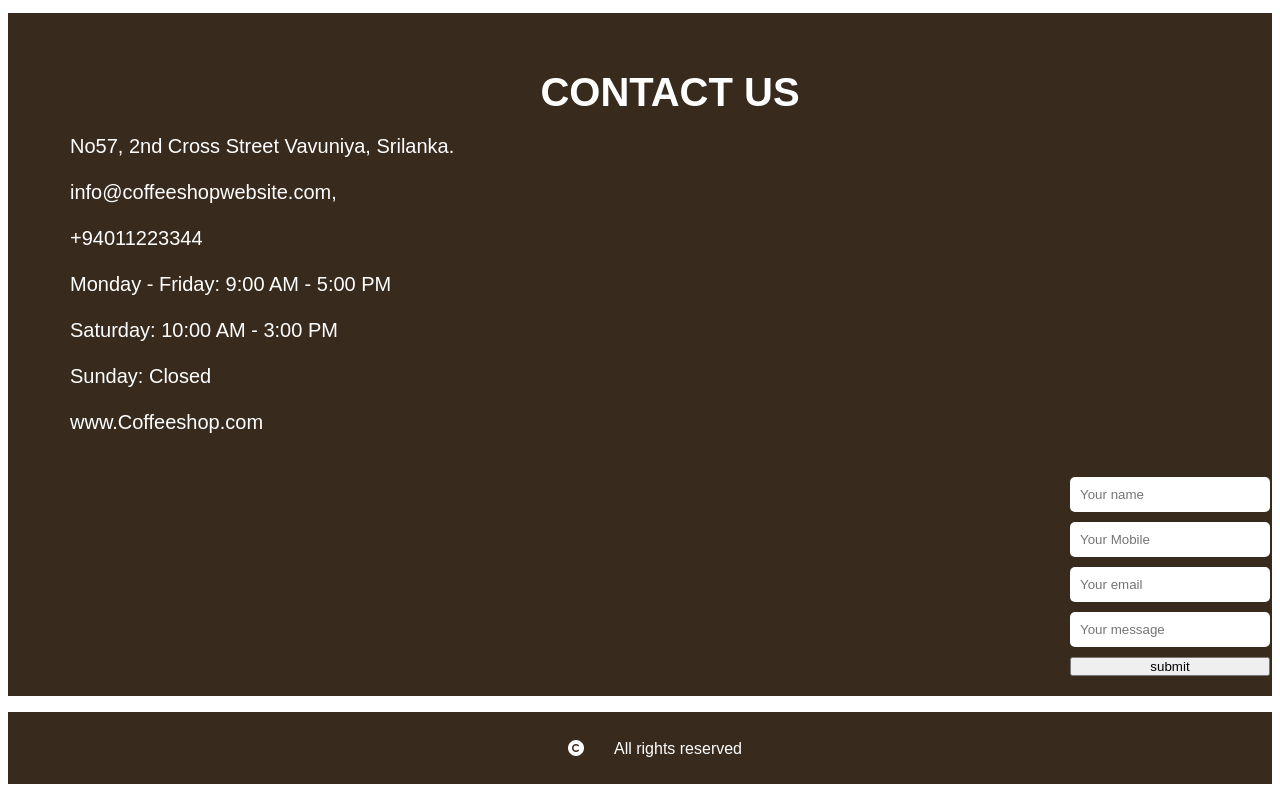
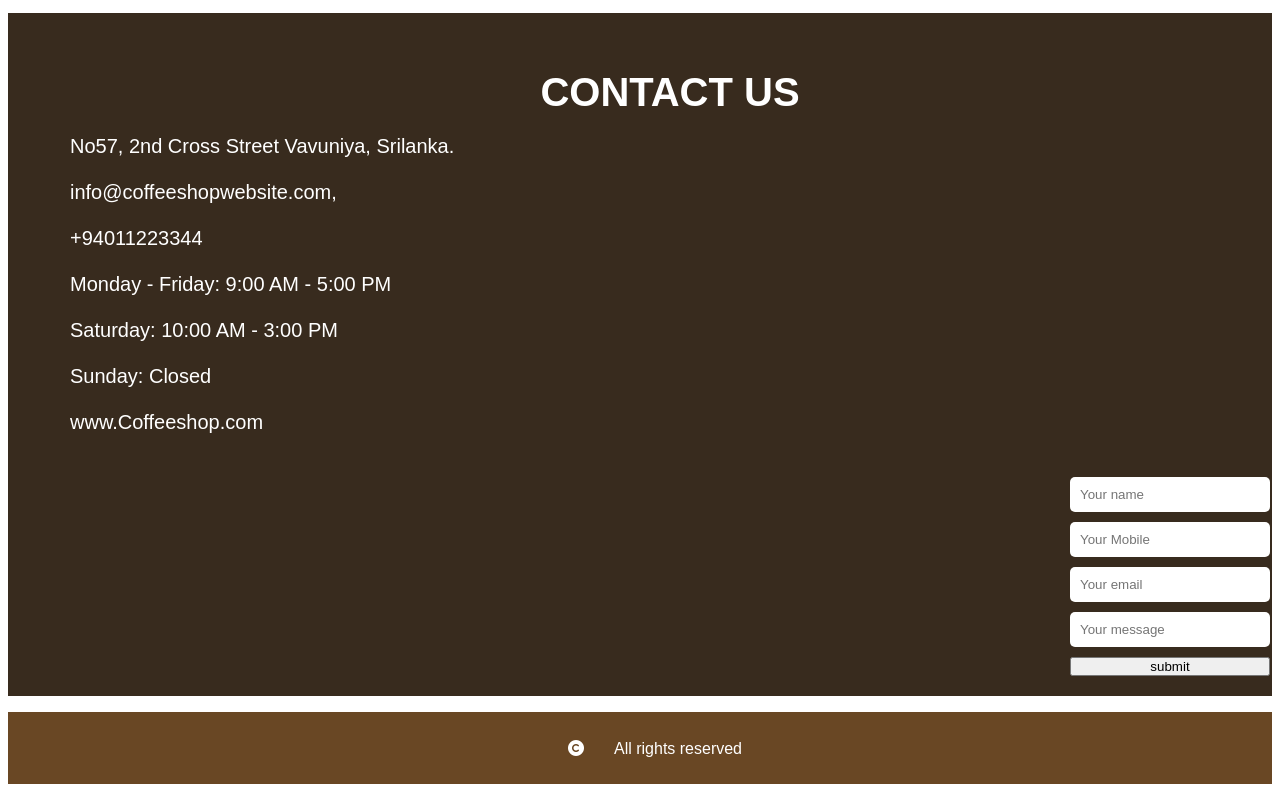
Before and after one commit to Thanathipan/Assignment07---Thanathipan, a plain HTML site: page index.html in a window 1280 px wide. Shown: the part 3384-4184 px from the top of the page. Drawn offline with Linux system fonts and the light colour scheme.

```diff
--- a/style.css
+++ b/style.css
@@ -330,6 +330,7 @@
 
 
 
+
 }
 .contact{
     background-color:rgb(56, 43, 30 );
@@ -337,7 +338,7 @@
 
 }
 .footer{
-background-color:rgb(56, 43, 30 );
+background-color:rgb(105, 71, 36);
 color: white;
 text-align: center;
 
```
